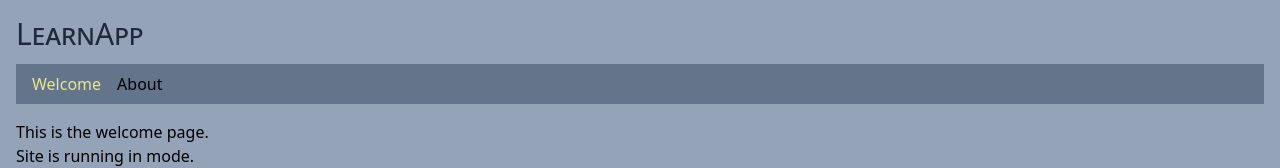
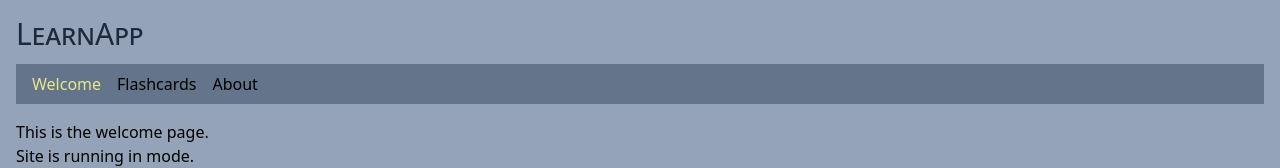
Before and after one commit to edwardtanguay/et888-learnapp, a React (Vite) app: page /welcome in a window 1280 px wide. Shown: the top 168 px of the page. Built offline with nearby package versions, Linux system fonts and the light colour scheme; no server answers.

Commit message:
flashcards page exists

```diff
--- a/src/components/Nav.tsx
+++ b/src/components/Nav.tsx
@@ -19,6 +19,9 @@
 					</li>
 				)}
 				<li>
+					<NavLink to="/flashcards">Flashcards</NavLink>
+				</li>
+				<li>
 					<NavLink to="/about">About</NavLink>
 				</li>
 			</ul>
--- a/src/main.tsx
+++ b/src/main.tsx
@@ -12,6 +12,7 @@
 import { AppProvider } from "./AppContext.tsx";
 import { PageManageFlashcards } from "./pages/PageManageFlashcards.tsx";
 import { ISiteEnvironment } from "./shared/interfaces.ts";
+import { PageFlashcards } from "./pages/PageFlashcards.tsx";
 
 const siteEnvironment: ISiteEnvironment = import.meta.env.VITE_ENV;
 
@@ -23,6 +24,10 @@
 	{
 		path: "manage-flashcards",
 		element: <PageManageFlashcards />,
+	},
+	{
+		path: "flashcards",
+		element: <PageFlashcards />,
 	},
 	{
 		path: "about",
--- /dev/null
+++ b/src/pages/PageFlashcards.tsx
@@ -0,0 +1,6 @@
+export const PageFlashcards = () => {
+
+	return (
+		<p>This is the flashcards page.</p>
+	)
+}
```
